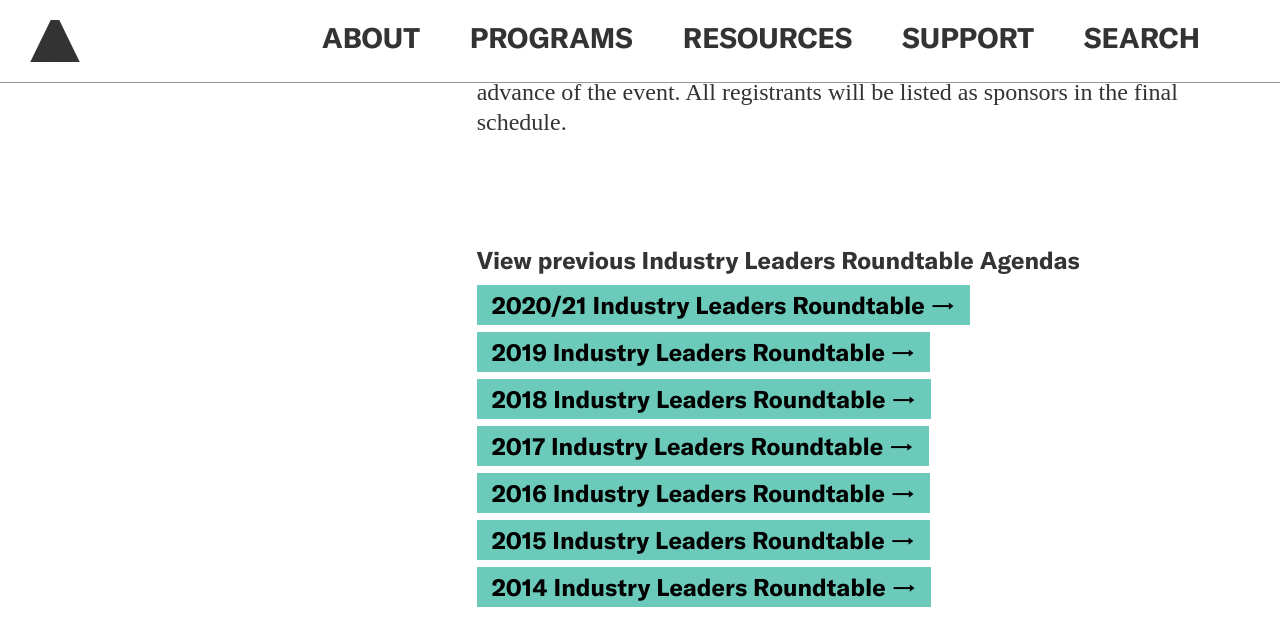
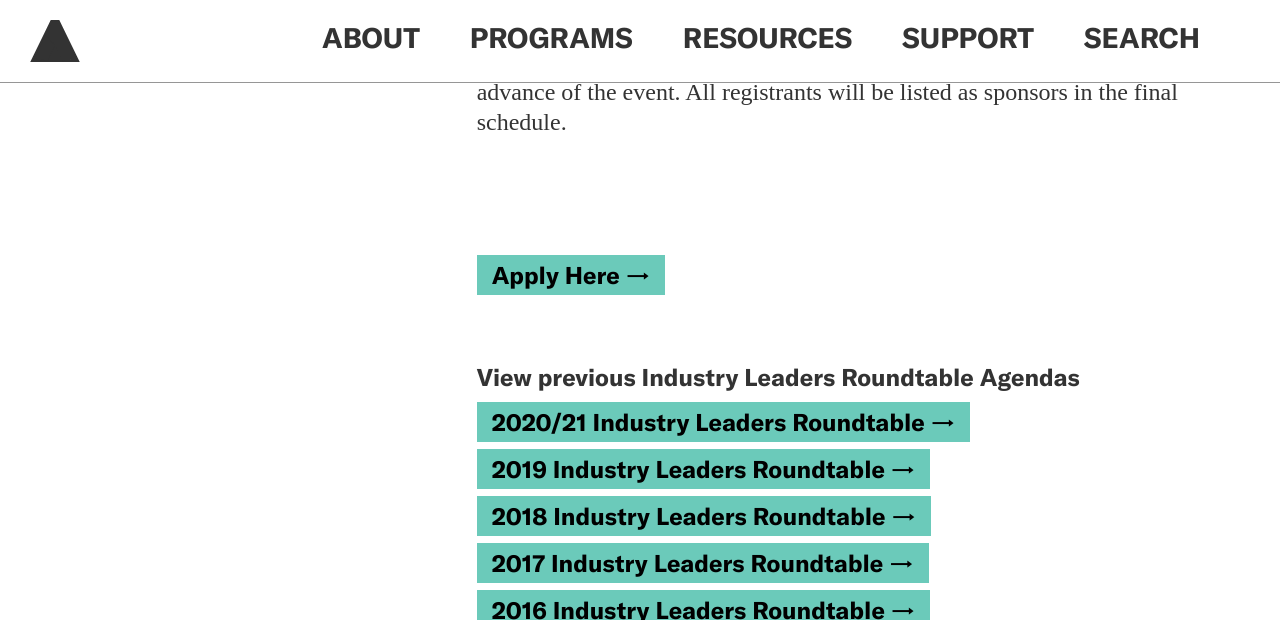
Before and after one commit to jengalas/bwaf-bbw, a Jekyll site: the page built from _programs/industry-leaders-roundtable-retreat.md, in a window 1280 px wide and 900 px high, scrolled down 2031 px, cut to the strip 0-620 px from the top of the window. Built offline with Jekyll 4.4.1, drawn with Linux system fonts in a browser that asks for light colours; nearby versions of some CDN libraries; some web fonts are replaced.

Commit message:
Updated 1 file via CloudCannon.

```diff
--- a/_programs/industry-leaders-roundtable-retreat.md
+++ b/_programs/industry-leaders-roundtable-retreat.md
@@ -101,6 +101,12 @@ page_blocks:
       download: ''
       link_url: ''
       link_text: ''
+  - template: buttons-block
+    button:
+      - button_text: Apply Here
+        button_link: https://bit.ly/3yDTDw9
+    section_break: false
+    include_left-hand_column_text_: false
   - template: buttons-block
     button:
       - button_text: 2020/21 Industry Leaders Roundtable
```
